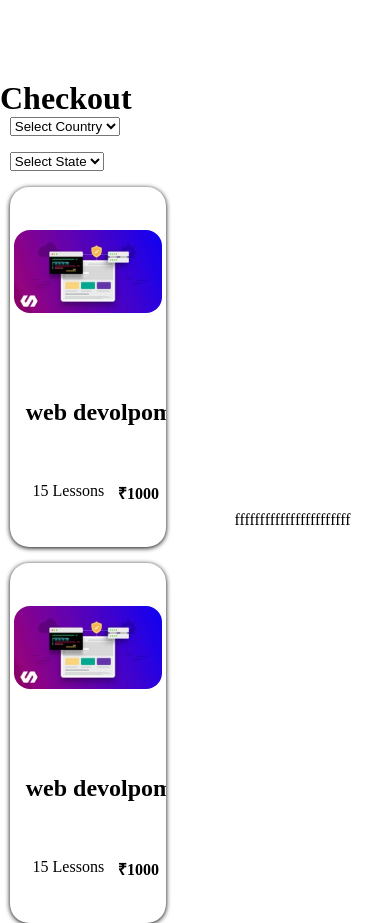
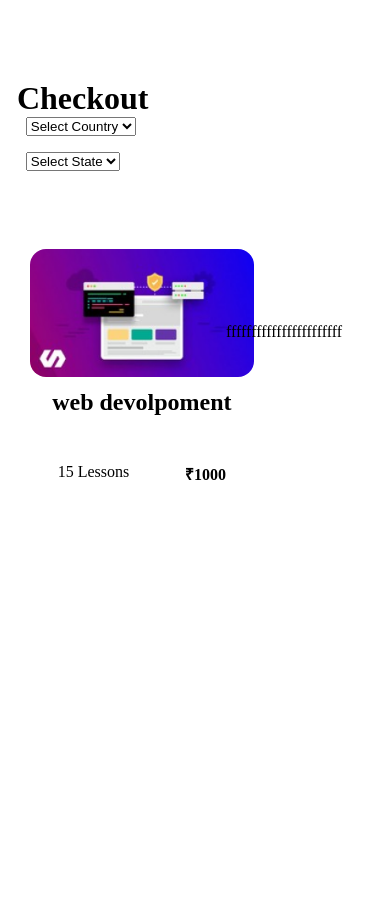
Before and after one commit to AbhijithKK/learnly, a React (Vite) app in the folder Client/: page / in a window 390 px wide. After the commit the page ends 844 px from the top, so only its background shows below. Built offline with nearby package versions, Linux system fonts and the light colour scheme.

Commit message:
payment coursebox setting done

```diff
--- a/Client/src/Components/CourseBox/Cbox.css
+++ b/Client/src/Components/CourseBox/Cbox.css
@@ -62,6 +62,7 @@
     justify-content: center;
     align-items: center;
     width: 100%;
+
   }
   .cb-headding {
     text-align: center;
@@ -73,4 +74,9 @@
     width: 95%;
     border-radius: 1rem;
   }
+  .cb-img-payment{
+    margin-bottom: -7rem;
+    padding-left: 1rem;
+
+  }
 }
--- /dev/null
+++ b/Client/src/Components/PaymentCbox/PaymentCob.tsx
@@ -0,0 +1,47 @@
+import React from "react";
+
+import { CboxInterface } from "../../Utils/Interfaces";
+import dummyimg from "../../assets/dummycource.png";
+import "../../Components/CourseBox/Cbox.css";
+
+const PaymentCbox = ({
+  image,
+  hedding,
+  // discription,
+  lesson,
+  payment,
+}: CboxInterface) => {
+  return (
+    <div
+      className="cb-container"
+      style={{
+        boxShadow: "0px 0px 0px",
+        width: "90%",
+      }}
+    >
+      <div className="cb-image cb-img-payment">
+        <img
+          src={image ? image : dummyimg}
+          alt="imagess"
+          style={{
+            height: "8rem",
+            width: "14rem",
+          }}
+        />
+      </div>
+      <div className="cb-text-main">
+        <h2 className="cb-headding" style={{
+            paddingBottom:" 1.9rem"
+
+        }}>{hedding}</h2>
+        {/* <p className="cb-discription">{discription}</p> */}
+        <div className="cb-prize">
+          <p>{lesson}</p>
+          <p>₹{payment}</p>
+        </div>
+      </div>
+    </div>
+  );
+};
+
+export default PaymentCbox;
--- a/Client/src/Components/PaymentPage/Payment.tsx
+++ b/Client/src/Components/PaymentPage/Payment.tsx
@@ -1,4 +1,4 @@
-import Cbox from "../CourseBox/Cbox";
+import PaymentCbox from "../PaymentCbox/PaymentCob";
 import "./Payment.css";
 
 const Payment = () => {
@@ -30,8 +30,8 @@
             </div>
           </div>
           <div className="payment-order-details">
-            <Cbox hedding="web devolpoment" lesson="15 Lessons" payment="1000" discription="" image=""/>
-            <Cbox hedding="web devolpoment" lesson="15 Lessons" payment="1000" discription="" image=""/>
+            <PaymentCbox hedding="web devolpoment" lesson="15 Lessons" payment="1000" discription="" image=""/>
+            {/* <Cbox hedding="web devolpoment" lesson="15 Lessons" payment="1000" discription="" image=""/> */}
           </div>
         </div>
 
```
Also changed, not shown: Client/src/Components/PaymentCbox/PaymeentCob.tsx (deleted, +0 -11 lines).
